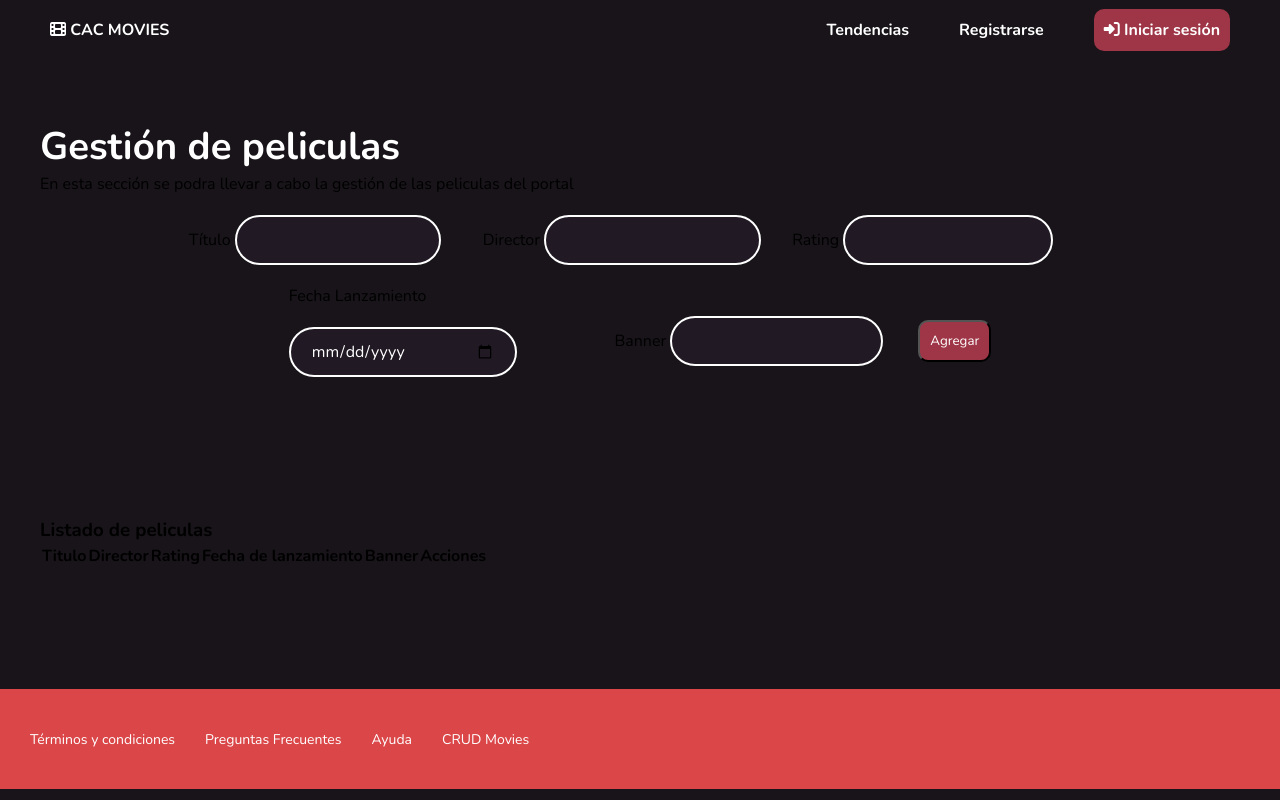
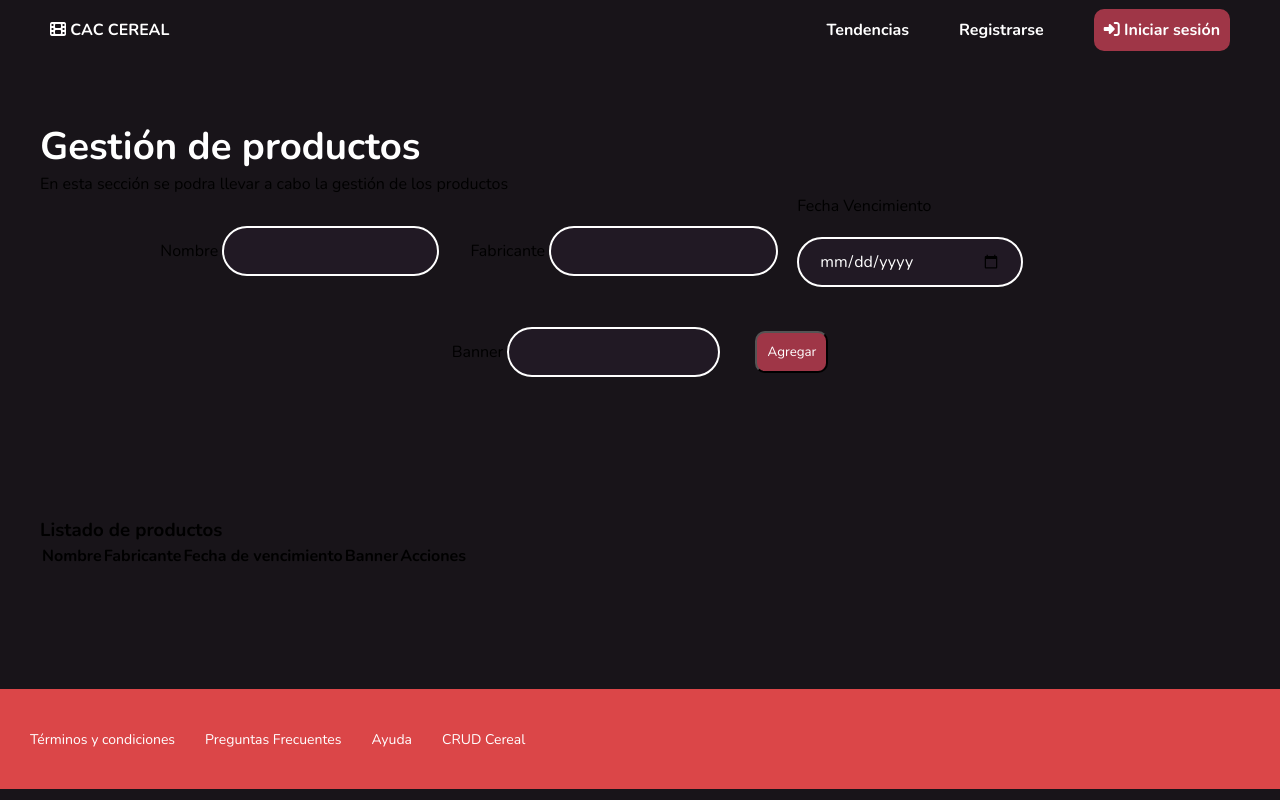
Before and after one commit to abelzambrana/Proyecto-Kein-BackEnd, a Flask app: template cac-movies-front/templates/crud-movies.html in a window 1280 px wide. Run offline with Flask 3, Linux system fonts and the light colour scheme; the template is opened without the code that fills it, so the values that code supplies are empty; some libraries are stand-ins or nearby versions.

Commit message:
se adaptaron los archivos js y html a proyecto cereal

```diff
--- a/cac-movies-front/static/js/crud-movies-fetch.js
+++ b/cac-movies-front/static/js/crud-movies-fetch.js
@@ -31,24 +31,24 @@ async function fetchData(url, method, data = null) {
  * Funcion que permite crear un elemento <tr> para la tabla de peliculas
  * por medio del uso de template string de JS.
  */
-async function showMovies(){
-    let movies =  await fetchData(BASEURL+'/api/movies/', 'GET');
-    const tableMovies = document.querySelector('#list-table-movies tbody');
-    tableMovies.innerHTML='';
-    movies.forEach((movie, index) => {
+async function showCereals(){
+    let cereals =  await fetchData(BASEURL+'/api/cereal/', 'GET');
+    const tableCereals = document.querySelector('#list-table-cereals tbody');
+    tableCereals.innerHTML='';
+    cereals.forEach((cereal, index) => {
       let tr = `<tr>
-                    <td>${movie.title}</td>
-                    <td>${movie.director}</td>
-                    <td>${movie.release_date}</td>
+                    <td>${cereal.nombre}</td>
+                    <td>${cereal.fabricante}</td>
+                    <td>${cereal.due_date}</td>
                     <td>
-                        <img src="${movie.banner}" width="30%">
+                        <img src="${cereal.banner}" width="30%">
                     </td>
                     <td>
-                        <button class="btn-cac" onclick='updateMovie(${movie.id_movie})'><i class="fa fa-pencil" ></button></i>
-                        <button class="btn-cac" onclick='deleteMovie(${movie.id_movie})'><i class="fa fa-trash" ></button></i>
+                        <button class="btn-cac" onclick='updateCereal(${cereal.id_cereal})'><i class="fa fa-pencil" ></button></i>
+                        <button class="btn-cac" onclick='deleteCereal(${cereal.id_cereal})'><i class="fa fa-trash" ></button></i>
                     </td>
                   </tr>`;
-      tableMovies.insertAdjacentHTML("beforeend",tr);
+      tableCereals.insertAdjacentHTML("beforeend",tr);
     });
   }
 
@@ -57,14 +57,14 @@ async function showMovies(){
  * un registro de pelicula
  * @returns
  */
-async function saveMovie(){
-    const idMovie = document.querySelector('#id-movie').value;
-    const title = document.querySelector('#title').value;
-    const director = document.querySelector('#director').value;
-    const releaseDate = document.querySelector('#release-date').value;
+async function saveCereal(){
+    const idCereal = document.querySelector('#id-cereal').value;
+    const nombre = document.querySelector('#nombre').value;
+    const fabricante = document.querySelector('#fabricante').value;
+    const dueDate = document.querySelector('#due-date').value;
     const banner = document.querySelector('#banner-form').value;
     //VALIDACION DE FORMULARIO
-    if (!title || !director || !releaseDate || !banner) {
+    if (!nombre || !fabricante || !dueDate || !banner) {
       Swal.fire({
           title: 'Error!',
           text: 'Por favor completa todos los campos.',
@@ -74,30 +74,30 @@ async function saveMovie(){
       return;
     }
     // Crea un objeto con los datos de la película
-    const movieData = {
-        title: title,
-        director: director,
-        release_date: releaseDate,
+    const cerealData = {
+        nombre: nombre,
+        fabricante: fabricante,
+        due_date: dueDate,
         banner: banner,
     };
   let result = null;
   // Si hay un idMovie, realiza una petición PUT para actualizar la película existente
-  if(idMovie!==""){
-    result = await fetchData(`${BASEURL}/api/movies/${idMovie}`, 'PUT', movieData);
+  if(idCereal!==""){
+    result = await fetchData(`${BASEURL}/api/cereal/${idCereal}`, 'PUT', cerealData);
   }else{
     // Si no hay idMovie, realiza una petición POST para crear una nueva película
-    result = await fetchData(`${BASEURL}/api/movies/`, 'POST', movieData);
+    result = await fetchData(`${BASEURL}/api/cereal/`, 'POST', cerealData);
   }
 
-  const formMovie = document.querySelector('#form-movie');
-  formMovie.reset();
+  const formCereal = document.querySelector('#form-cereal');
+  formCereal.reset();
   Swal.fire({
     title: 'Exito!',
     text: result.message,
     icon: 'success',
     confirmButtonText: 'Cerrar'
   })
-  showMovies();
+  showCereals();
 }
 
 /**
@@ -105,15 +105,15 @@ async function saveMovie(){
  * de acuedo al indice del mismo
  * @param {number} id posición del array que se va a eliminar
  */
-function deleteMovie(id){
+function deleteCereal(id){
     Swal.fire({
-        title: "Esta seguro de eliminar la pelicula?",
+        title: "Esta seguro de eliminar este producto?",
         showCancelButton: true,
         confirmButtonText: "Eliminar",
     }).then(async (result) => {
         if (result.isConfirmed) {
-          let response = await fetchData(`${BASEURL}/api/movies/${id}`, 'DELETE');
-          showMovies();
+          let response = await fetchData(`${BASEURL}/api/cereal/${id}`, 'DELETE');
+          showCereals();
           Swal.fire(response.message, "", "success");
         }
     });
@@ -125,27 +125,27 @@ function deleteMovie(id){
  * para su edición
  * @param {number} id Id de la pelicula que se quiere editar
  */
-async function updateMovie(id){
+async function updateCereal(id){
     //Buscamos en el servidor la pelicula de acuerdo al id
-    let response = await fetchData(`${BASEURL}/api/movies/${id}`, 'GET');
-    const idMovie = document.querySelector('#id-movie');
-    const title = document.querySelector('#title');
-    const director = document.querySelector('#director');
-    const releaseDate = document.querySelector('#release-date');
+    let response = await fetchData(`${BASEURL}/api/cereal/${id}`, 'GET');
+    const idCereal = document.querySelector('#id-cereal');
+    const nombre = document.querySelector('#nombre');
+    const fabricante = document.querySelector('#fabricante');
+    const dueDate = document.querySelector('#due-date');
     const banner = document.querySelector('#banner-form');
 
-    idMovie.value = response.id_movie;
-    title.value = response.title;
-    director.value = response.director;
-    releaseDate.value = response.release_date;
+    idCereal.value = response.id_cereal;
+    nombre.value = response.nombre;
+    fabricante.value = response.fabricante;
+    dueDate.value = response.due_date;
     banner.value = response.banner;
 }
 
 // Escuchar el evento 'DOMContentLoaded' que se dispara cuando el
 // contenido del DOM ha sido completamente cargado y parseado.
 document.addEventListener('DOMContentLoaded',function(){
-    const btnSaveMovie = document.querySelector('#btn-save-movie');
+    const btnSaveMovie = document.querySelector('#btn-save-cereal');
     //ASOCIAR UNA FUNCION AL EVENTO CLICK DEL BOTON
-    btnSaveMovie.addEventListener('click',saveMovie);
-    showMovies();
+    btnSaveCereal.addEventListener('click',saveCereal);
+    showCereals();
 });
--- a/cac-movies-front/static/js/index.js
+++ b/cac-movies-front/static/js/index.js
@@ -38,22 +38,22 @@ const options = {
     }
 }
 
-const fetchMoviesPromesa  = () => {
+const fetchCerealsPromesa  = () => {
     //COLOCAR LOGICA DE ESPERA
     fetch('https://api.themoviedb.org/3/movie/popular',options)
     .then(response => response.json()) // CONVERTIR A FORMATO JSON LA RESPUESTA DEL SERVIDOR
     .then(responseTransform => {
         console.log(responseTransform);
-        let movies = responseTransform.results;
+        let cereals = responseTransform.results;
         const divPopular = document.querySelector('#popular-list');
-        movies.forEach(movie => {
+        cereals.forEach(cereal => {
             const html = `
-                    <div class="movie-item">
-                        <a href="./templates/detail-movie.html" >
-                            <img  class="movie-item-img" src="https://image.tmdb.org/t/p/w500/${movie.poster_path}" alt="${movie.title}">
-                            <div class="movie-item-detail">
-                                <p class="movie-item-detail-title">${movie.title}</p>
-                                <p class="movie-item-detail-subtitle">${movie.release_date} - ${movie.vote_average}</p>
+                    <div class="cereal-item">
+                        <a href="./templates/detail-cereal.html" >
+                            <img  class="cereal-item-img" src="https://image.tmdb.org/t/p/w500/${cereal.poster_path}" alt="${cereal.title}">
+                            <div class="cereal-item-detail">
+                                <p class="cereal-item-detail-title">${cereal.title}</p>
+                                <p class="cereal-item-detail-subtitle">${cereal.release_date} - ${cereal.vote_average}</p>
                             </div>
                         </a>
                     </div>
@@ -65,7 +65,7 @@ const fetchMoviesPromesa  = () => {
     .catch(error => console.error(error));
 }
 
-const fetchMoviesAyncAwait = async () => {
+const fetchCerealsAyncAwait = async () => {
     try {
         // Hace una solicitud HTTP GET a la URL del servidor seguida de '/movie/popular'. La palabra clave await pausa la ejecución hasta que la promesa devuelta por fetch se resuelva. La variable 'response' contendrá la respuesta HTTP.
         const response =  await fetch(`https://api.themoviedb.org/3/movie/popular/movie/popular`,
@@ -74,18 +74,18 @@ const fetchMoviesAyncAwait = async () => {
         console.log('Esperando resolución');
         // Utiliza la palabra clave await para pausar la ejecución hasta que la promesa devuelta por response.json() se resuelva. La variable 'data' contendrá el cuerpo de la respuesta JSON.
         const data = await response.json();
-        const movies = data.results;
+        const cereals = data.results;
         console.log(data);
 
         const divPopular = document.querySelector('#popular-list');
-        movies.forEach(movie => {
+        cereals.forEach(cereal => {
             const html = `
-                    <div class="movie-item">
-                        <a href="./templates/detail-movie.html" >
-                            <img  class="movie-item-img" src="https://image.tmdb.org/t/p/w500/${movie.poster_path}" alt="${movie.title}">
-                            <div class="movie-item-detail">
-                                <p class="movie-item-detail-title">${movie.title}</p>
-                                <p class="movie-item-detail-subtitle">${movie.release_date} - ${movie.vote_average}</p>
+                    <div class="cereal-item">
+                        <a href="./templates/detail-cereal.html" >
+                            <img  class="cereal-item-img" src="https://image.tmdb.org/t/p/w500/${movie.poster_path}" alt="${movie.title}">
+                            <div class="cereal-item-detail">
+                                <p class="cereal-item-detail-title">${cereal.nombre}</p>
+                                <p class="cereal-item-detail-subtitle">${cereal.due_date} - ${cereal.vote_average}</p>
                             </div>
                         </a>
                     </div>
@@ -99,4 +99,4 @@ const fetchMoviesAyncAwait = async () => {
 
 }
 
-fetchMoviesPromesa();
+fetchCerealsPromesa();
--- a/cac-movies-front/templates/crud-movies.html
+++ b/cac-movies-front/templates/crud-movies.html
@@ -4,7 +4,7 @@
 <head>
     <meta charset="UTF-8">
     <meta name="viewport" content="width=device-width, initial-scale=1.0">
-    <title>CaC-Movies</title>
+    <title>CaC-Cereal</title>
     <link rel="shortcut icon" href="../static/img/favicon.ico" type="image/x-icon">
 
     <link rel="preconnect" href="https://fonts.googleapis.com">
@@ -37,7 +37,7 @@
                 <a href="">
                     <i class="fas fa-film"></i>
                     <span class="logo-text">
-                        CAC MOVIES
+                        CAC CEREAL
                     </span>
                 </a>
             </div>
@@ -66,24 +66,24 @@
     <!-- Indicar contenido principal de la pagina -->
     <main>
         <section id="form" class="container ">
-            <h2 class="search-title">Gestión de peliculas</h2>
-            <p class="description" >En esta sección se podra llevar a cabo la gestión de las peliculas del portal</p>
+            <h2 class="search-title">Gestión de productos</h2>
+            <p class="description" >En esta sección se podra llevar a cabo la gestión de los productos</p>
             <form action="#"  id="form-movie">
                 <div class="d-flex">
                     <div class="form-control d-flex-column">
-                        <label for="title">Título</label>
+                        <label for="title">Nombre</label>
                         <input type="text" class="input-search" name="title" id="title">
                     </div>
                     <div class="form-control d-flex-column">
-                        <label for="director">Director</label>
+                        <label for="director">Fabricante</label>
                         <input type="text" class="input-search" name="director" id="director">
                     </div>
-                    <div class="form-control d-flex-column">
+                    <!--<div class="form-control d-flex-column">
                         <label for="rating">Rating</label>
                         <input type="number" class="input-search" name="rating" id="rating">
-                    </div>
+                    </div>-->
                     <div class="form-control d-flex-column">
-                        <label for="release-date">Fecha Lanzamiento</label>
+                        <label for="release-date">Fecha Vencimiento</label>
                         <input type="date" class="input-search" name="release_date" id="release-date">
                     </div>
                     <div class="form-control d-flex-column">
@@ -96,14 +96,14 @@
             </form>
         </section>
         <section id="list" class="container">
-            <h3 class="subtitle">Listado de peliculas</h3>
+            <h3 class="subtitle">Listado de productos</h3>
             <table id="list-table-movies" class="table">
                 <thead>
                     <tr>
-                        <th>Titulo</th>
-                        <th>Director</th>
-                        <th>Rating</th>
-                        <th>Fecha de lanzamiento</th>
+                        <th>Nombre</th>
+                        <th>Fabricante</th>
+                        <!--<th>Rating</th>-->
+                        <th>Fecha de vencimiento</th>
                         <th>Banner</th>
                         <th>Acciones</th>
                     </tr>
@@ -119,7 +119,7 @@
         <a href="">Términos y condiciones</a>
         <a href="">Preguntas Frecuentes</a>
         <a href="">Ayuda</a>
-        <a href="./crud-movies.html">CRUD Movies</a>
+        <a href="./crud-movies.html">CRUD Cereal</a>
     </footer>
 
     <!-- INTERNO AL DOCUMENTO -->
```
Also changed, not shown: cac-movies-front/static/js/crud-movies.js (+67 -67 lines).
